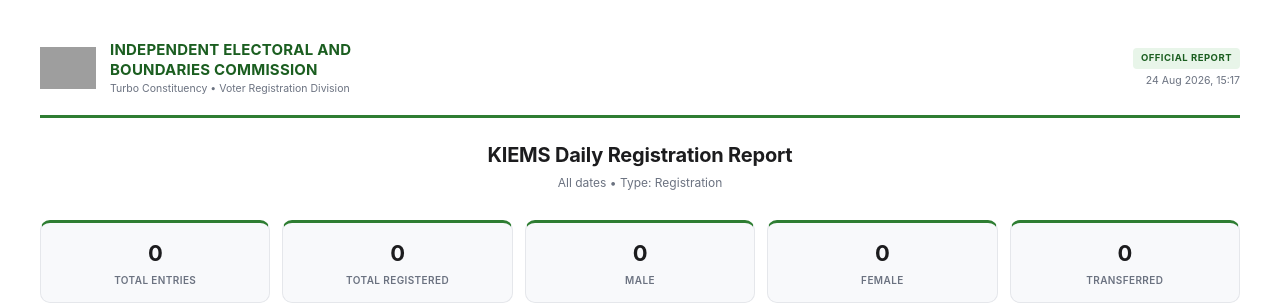
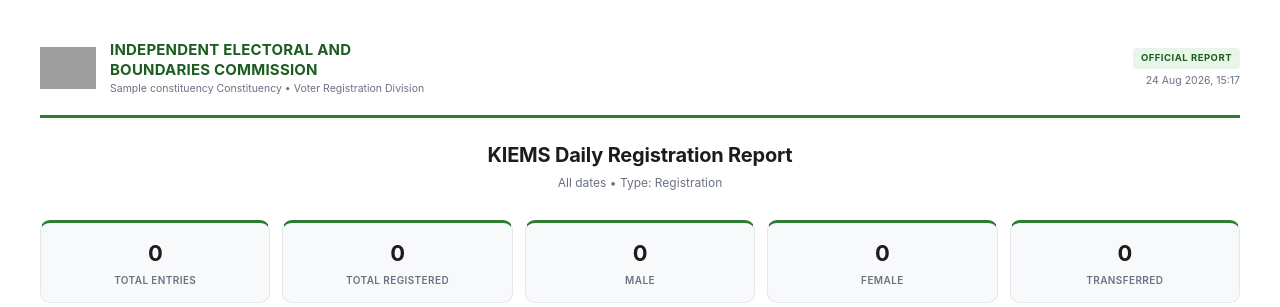
Before and after one commit to wayne-alex/kiems-uploader, a Django app: page /ict/entries/download-report/preview/ in a window 1280 px wide. Shown: the top 307 px of the page. Run offline with Django 5.2, Linux system fonts and the light colour scheme; a user stored in the database is signed in; tables that the repository leaves empty hold one stand-in row (values such as "Sample post"); grey boxes are pictures that could not be loaded.

Commit message:
updated report to read constituency name

```diff
--- a/ict/templates/ict/entries/report_pdf.html
+++ b/ict/templates/ict/entries/report_pdf.html
@@ -214,7 +214,7 @@
             <img src="https://verify.iebc.or.ke/images/1.png" alt="IEBC Logo">
             <div>
                 <div class="org-name">Independent Electoral and<br>Boundaries Commission</div>
-                <div class="org-tagline">Turbo Constituency &bull; Voter Registration Division</div>
+                <div class="org-tagline">{{ constituency }} Constituency &bull; Voter Registration Division</div>
             </div>
         </div>
         <div class="letterhead-meta">
```
